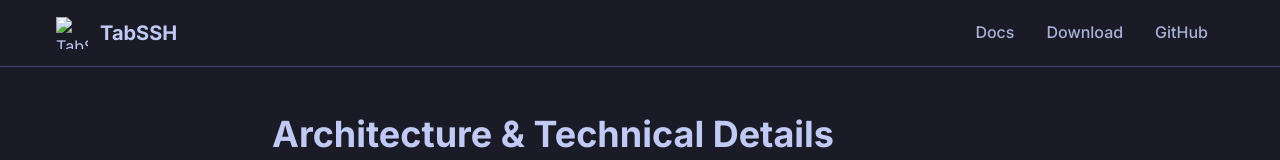
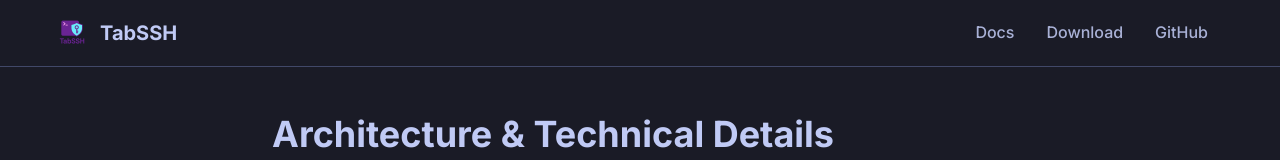
Before and after one commit to tabssh/tabssh.github.io, a plain HTML site: page docs/architecture.html in a window 1280 px wide. Shown: the top 160 px of the page. Drawn offline with Linux system fonts and the light colour scheme.

Commit message:
🗃️ Committing everything that changed 🗃️
docs/architecture.html
docs/basic-usage.html
docs/features.html
docs/first-connection.html
docs/getting-started.html
docs/installation.html
docs/port-forwarding.html
docs/security.html
docs/sftp-manager.html
docs/ssh-config.html
docs/ssh-keys.html
docs/tabbed-interface.html
docs/themes.html
docs/troubleshooting.html

```diff
--- a/docs/architecture.html
+++ b/docs/architecture.html
@@ -29,7 +29,7 @@
       <div class="container">
         <div class="navbar-brand">
           <a href="../index.html">
-            <img src="images/logo.png" alt="TabSSH" class="logo">
+            <img src="../images/logo.png" alt="TabSSH" class="logo">
             <span class="brand-text">TabSSH</span>
           </a>
         </div>
```
Also changed, not shown: docs/basic-usage.html (+1 -1 lines), docs/features.html (+1 -1 lines), docs/first-connection.html (+1 -1 lines), docs/getting-started.html (+1 -1 lines), docs/installation.html (+1 -1 lines), docs/port-forwarding.html (+1 -1 lines), docs/security.html (+1 -1 lines), docs/sftp-manager.html (+1 -1 lines), docs/ssh-config.html (+1 -1 lines), docs/ssh-keys.html (+1 -1 lines), docs/tabbed-interface.html (+1 -1 lines), docs/themes.html (+1 -1 lines), docs/troubleshooting.html (+1 -1 lines).
